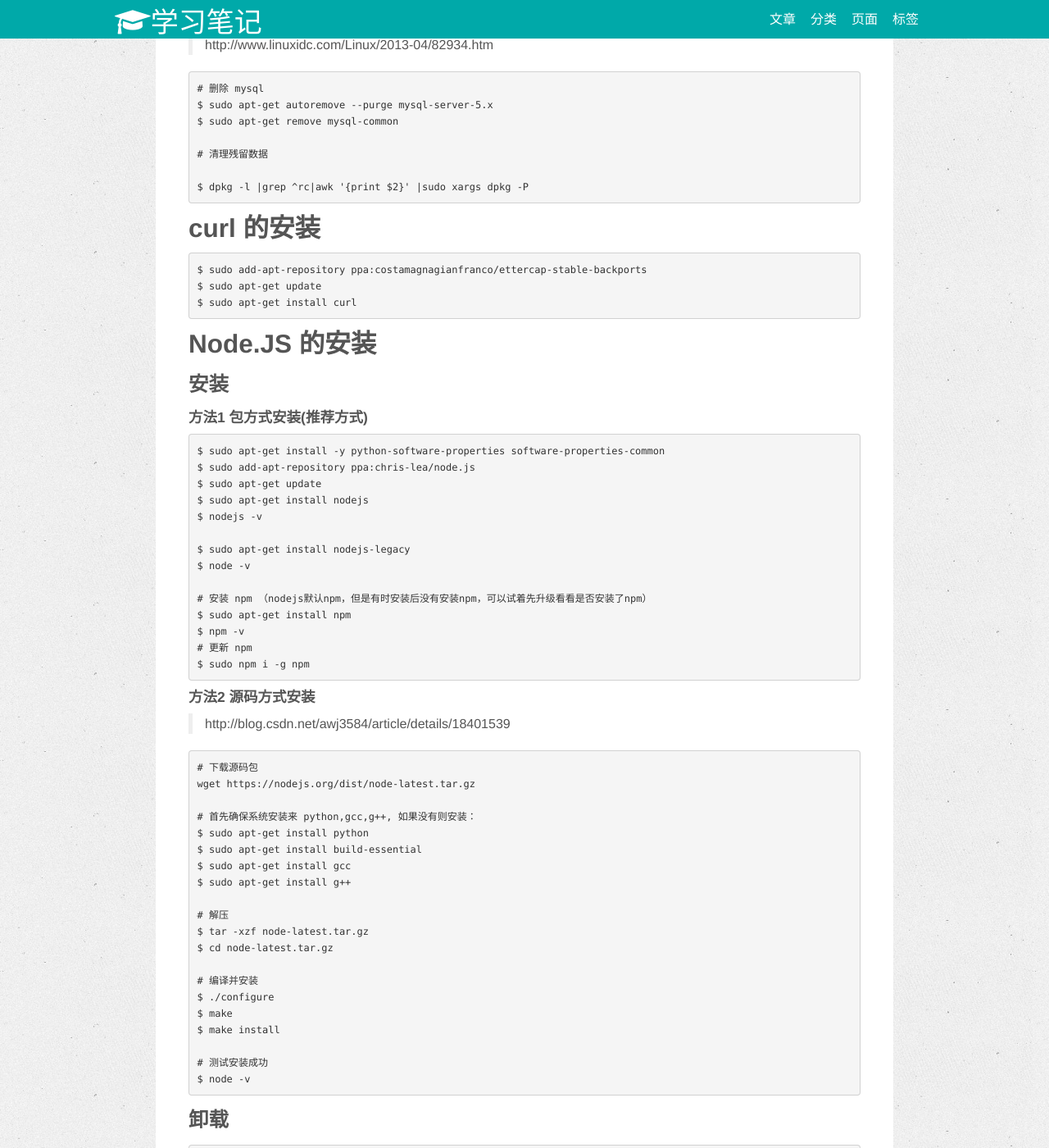
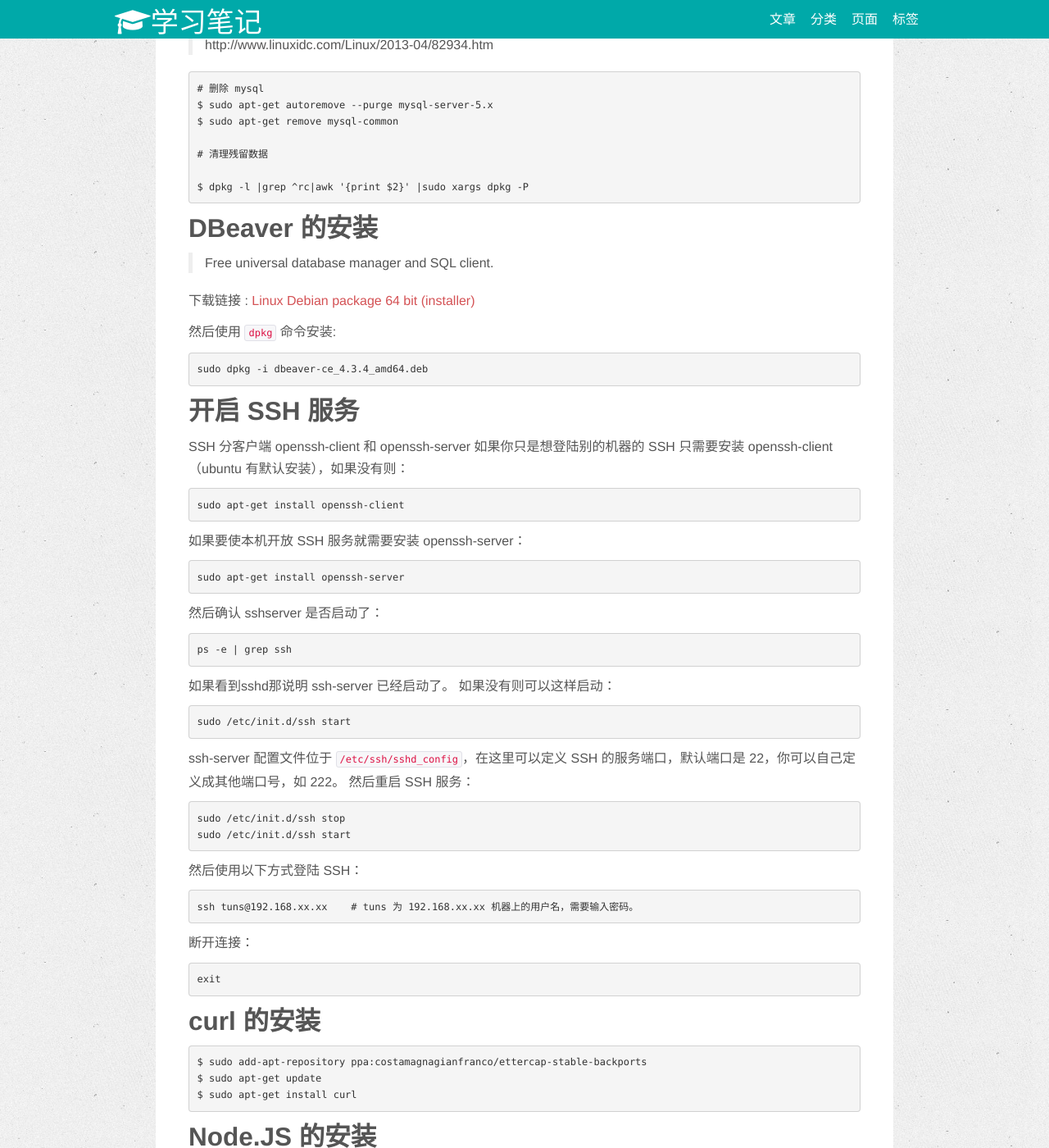
Before and after one commit to wanlp10/wuchao.github.io, a Jekyll site: the page built from _posts/linux_shell/2017-01-01-Ubuntu-Java-Env-Configuration.md, in a window 1280 px wide and 1400 px high, scrolled down 7902 px. Shown: the whole window at 82% size. Built offline with Jekyll 4.4.1, drawn with Linux system fonts in a browser that asks for light colours; nearby versions of some CDN libraries; comment, search, counter and statistics services are not loaded.

Commit message:
initial commit.

````diff
--- a/_posts/linux_shell/2017-01-01-Ubuntu-Java-Env-Configuration.md
+++ b/_posts/linux_shell/2017-01-01-Ubuntu-Java-Env-Configuration.md
@@ -11,7 +11,9 @@ tags : [Ubuntu]
 
 > 安装时语言选择中文，不然不带中文输入法，且以后安装中文输入法比较麻烦。
 
+
 <!--break-->
+
 
 ## unetbootin 的安装
 
@@ -23,6 +25,7 @@ tags : [Ubuntu]
 ```
 $ sudo apt-get install unetbootin
 ```
+
 
 ### 格式化u盘
 对于要格式化的分区必须要先用umount卸载掉才能格式化：
@@ -78,6 +81,7 @@ $ sudo apt-get install unar
 unar xxx.jar
 ```
 
+
 ### 阿里源
 
 > http://blog.csdn.net/u011148119/article/details/50338355
@@ -109,6 +113,7 @@ deb-src http://mirrors.aliyun.com/ubuntu/ vivid-backports main restricted univer
 $ sudo apt-get update
 $ sudo apt-get upgrade
 ```
+
 
 ## JDK 的安装
 > [http://www.linuxidc.com/Linux/2016-11/136958.htm](http://www.linuxidc.com/Linux/2016-11/136958.htm)
@@ -253,6 +258,7 @@ $ sudo update-alternatives --set javac /usr/local/java/jdk1.8.0_131/bin/javac
 $ sudo update-alternatives --set javaws /usr/local/java/jdk1.8.0_131/bin/javaws
 ```
 
+
 ## Git 的安装
 
 ### 安装
@@ -265,6 +271,7 @@ $ sudo apt-get update
 $ sudo apt-get install git
 $ git --version
 ```
+
 
 ## Gradle 的安装
 
@@ -353,6 +360,7 @@ Downloading https://services.gradle.org/distributions/gradle-4.0.1-bin.zip
 ...
 ```
 
+
 ## Mysql 的安装
 
 ### 安装
@@ -434,12 +442,59 @@ $ sudo apt-get remove mysql-common
 $ dpkg -l |grep ^rc|awk '{print $2}' |sudo xargs dpkg -P
 ```
 
+## DBeaver 的安装
+> Free universal database manager and SQL client.
+
+下载链接 : [Linux Debian package 64 bit (installer)](https://dbeaver.jkiss.org/download/)
+
+然后使用 `dpkg` 命令安装:
+```
+sudo dpkg -i dbeaver-ce_4.3.4_amd64.deb
+```
+
+
+## 开启 SSH 服务
+SSH 分客户端 openssh-client 和 openssh-server
+如果你只是想登陆别的机器的 SSH 只需要安装 openssh-client（ubuntu 有默认安装），如果没有则：
+```
+sudo apt-get install openssh-client
+```
+如果要使本机开放 SSH 服务就需要安装 openssh-server：
+```
+sudo apt-get install openssh-server
+```
+然后确认 sshserver 是否启动了：
+```
+ps -e | grep ssh
+```
+如果看到sshd那说明 ssh-server 已经启动了。
+如果没有则可以这样启动：
+```
+sudo /etc/init.d/ssh start
+```
+ssh-server 配置文件位于 `/etc/ssh/sshd_config`，在这里可以定义 SSH 的服务端口，默认端口是 22，你可以自己定义成其他端口号，如 222。
+然后重启 SSH 服务：
+```
+sudo /etc/init.d/ssh stop
+sudo /etc/init.d/ssh start
+```
+然后使用以下方式登陆 SSH：
+```
+ssh tuns@192.168.xx.xx    # tuns 为 192.168.xx.xx 机器上的用户名，需要输入密码。
+```
+断开连接：
+```
+exit
+```
+
+
 ## curl 的安装
 ```
 $ sudo add-apt-repository ppa:costamagnagianfranco/ettercap-stable-backports
 $ sudo apt-get update
 $ sudo apt-get install curl
 ```
+
 
 ## Node.JS 的安装
 
@@ -532,11 +587,13 @@ v8.4.0
 $ npm install -g cnpm --registry=https://registry.npm.taobao.org
 ```
 
+
 ## Yarn 的安装
 ```
 $ sudo npm install -g yarn
 $ yarn -v
 ```
+
 
 ## Bower 的安装
 ```
@@ -549,10 +606,12 @@ $
 $ bower -v
 ```
 
+
 ## Gulp 的安装
 ```
 $ npm install --global gulp-cli
 ```
+
 
 ## openssh-server 的安装
 安装
@@ -563,6 +622,7 @@ $ sudo apt-get install openssh-server
 ```
 $ ps -e|grep ssh
 ```
+
 
 ## Lantern 的安装
 下载安装包（https://github.com/getlantern/lantern），Deepin 操作系统也可以下载 Ubuntu 的安装包。
````
Also changed, not shown: _posts/java/2017-01-04-Java动态代理.md (+2 -0 lines), _posts/js/2018-03-20-stop-propagation.md (added, +38 -0 lines).
